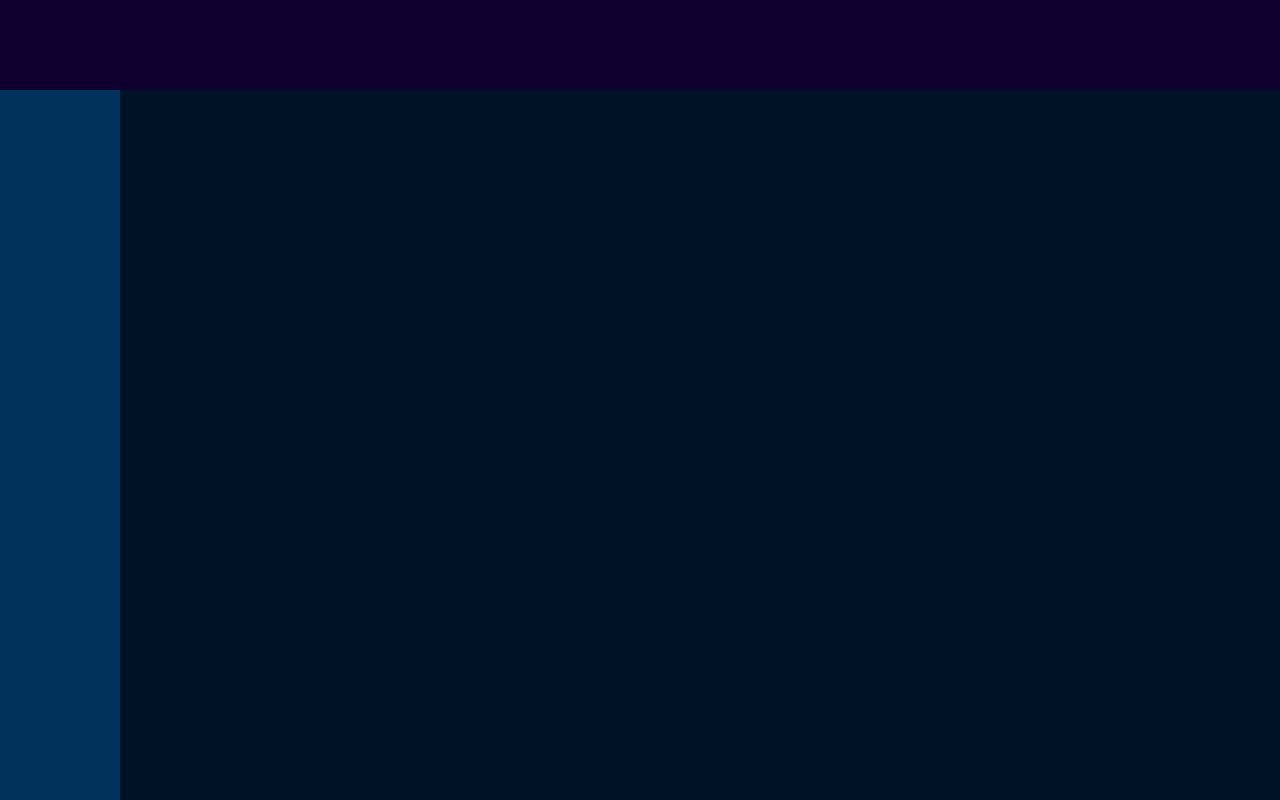
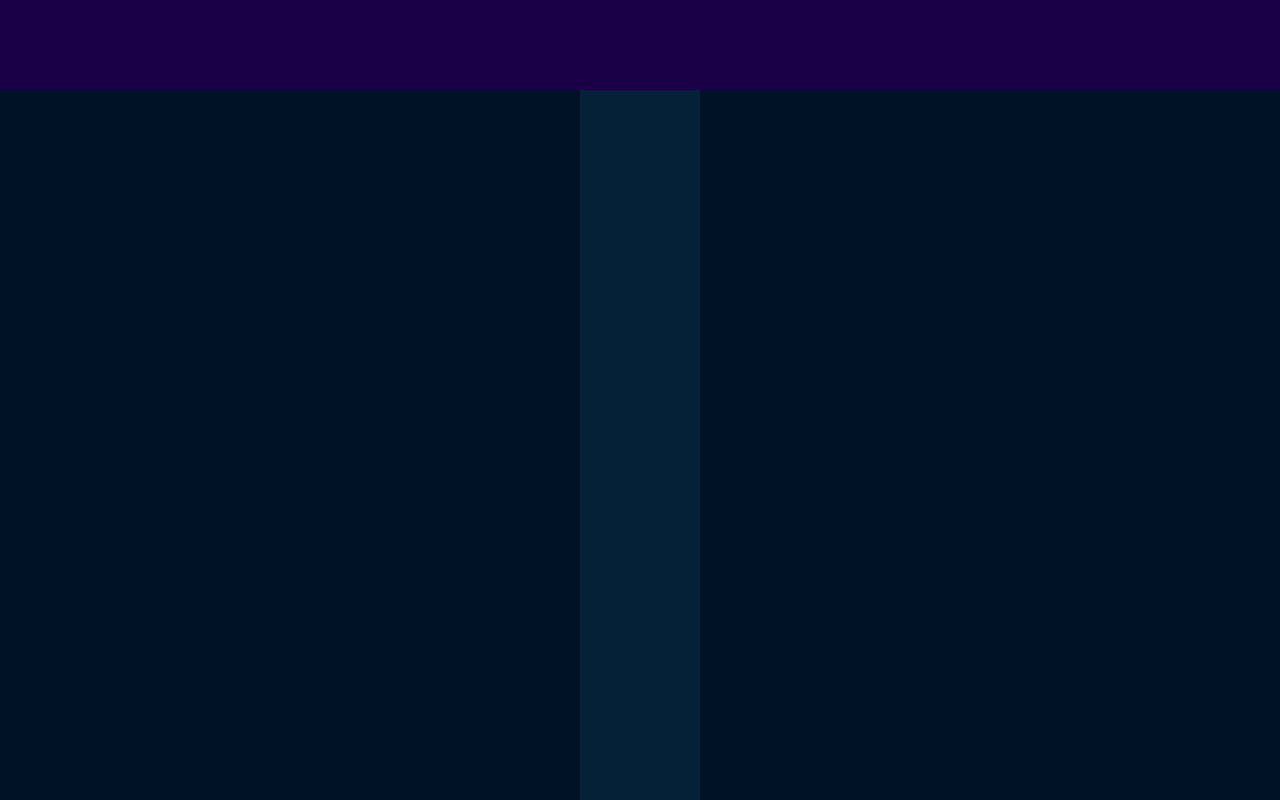
Before and after one commit to Peterz-debugz/xdgj, a plain HTML site: page index.html in a window 1280 px wide. Drawn offline with Linux system fonts and the light colour scheme.

Commit message:
Update index.html

```diff
--- a/index.html
+++ b/index.html
@@ -9,9 +9,13 @@
         body {
             font-family: Arial, sans-serif;
             text-align: center;
-            padding: 0; /* Padding eltávolítva, hogy a téglalap teljesen a szélekhez érjen */
+            padding: 0;
             margin: 0;
             background-color: #001326; /* Háttér színe */
+            display: flex;
+            justify-content: center;
+            align-items: flex-start; /* Alapértelmezetten a csík alá helyezkedik el */
+            min-height: 100vh; /* Teljes nézetablak magasságának biztosítása */
         }
         .top-bar {
             position: fixed;
@@ -19,16 +23,17 @@
             left: 0;
             width: 100%;
             height: 90px; /* A csík magassága */
-            background-color: #0f0030; /* A csík színe */
+            background-color: #1a0147; /* A csík színe */
             z-index: 1000; /* Hogy a csík a többi tartalom fölött legyen */
         }
         .sidebar {
             position: fixed;
             top: 90px; /* A csík alatt kezdődik */
-            left: 0;
+            left: 50%;
+            transform: translateX(-50%); /* Középre igazítás */
             width: 120px; /* A téglalap szélessége */
             height: calc(100vh - 90px); /* Magasság: teljes nézetablak magassága mínusz a csík magassága */
-            background-color: #00325b; /* Téglalap színe */
+            background-color: #042138; /* Téglalap színe */
             z-index: 999; /* Hogy a téglalap a többi tartalom mögött legyen */
         }
     </style>
```
